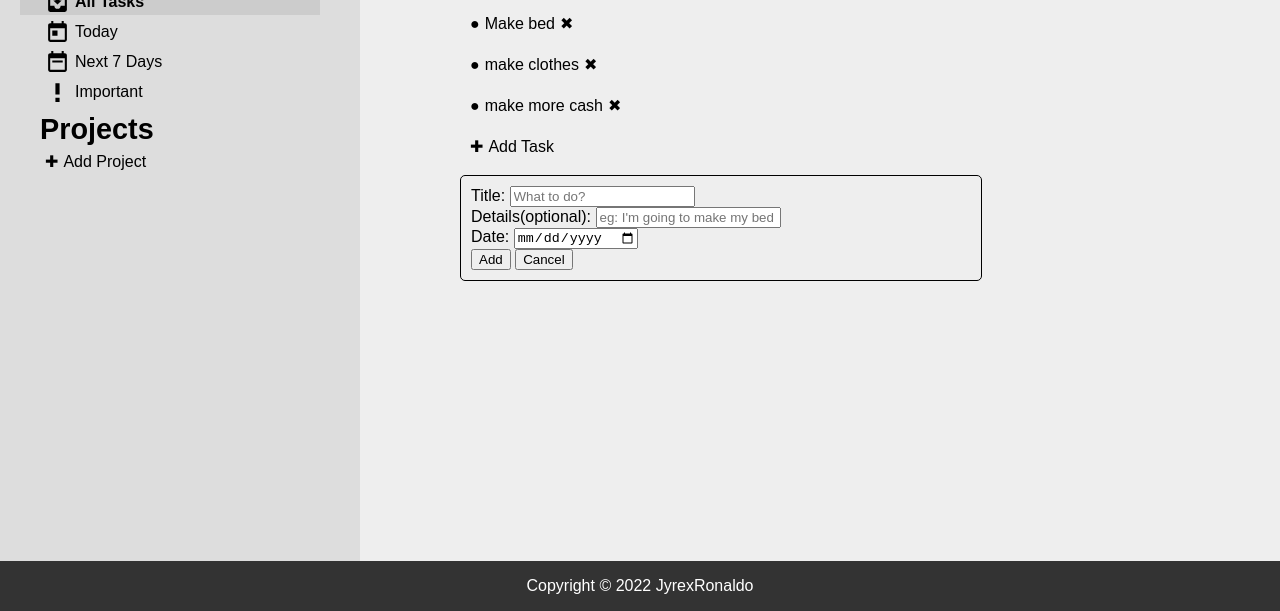
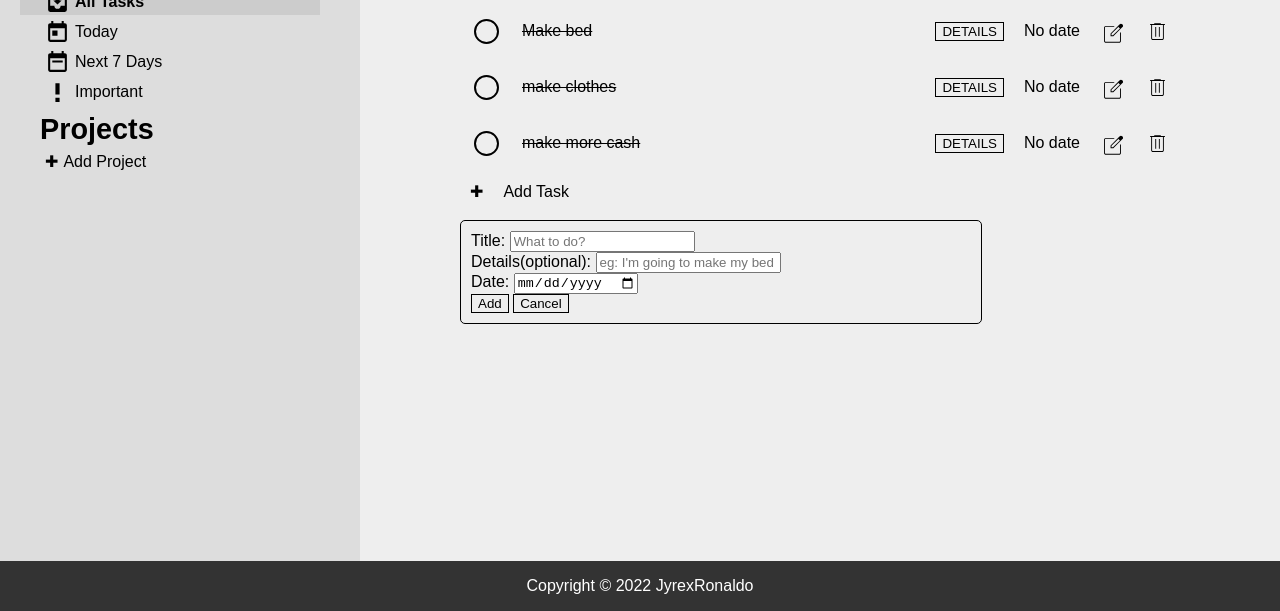
Before and after one commit to JyrexRonaldo/todo-list, a website built with webpack: page dist/index.html in a window 1280 px wide. Both pictures are taken after a click on the item "All Tasks". Shown: the part 189-800 px from the top of the page. Built offline with nearby package versions, Linux system fonts and the light colour scheme.

Commit message:
Add todo design

```diff
--- a/src/index.js
+++ b/src/index.js
@@ -57,6 +57,42 @@ const todoController = (function(projects) {
 }
 )(projects)
 
+console.log(projects.getProjects());
+
+projects.addProject('make money');
+
+console.log(projects.getProjects());
+
+todoController.addTodo('make money', 'buy cows', 'so i can sell', 'now!', true)
+
+todoController.addTodo('make money', 'buy stocks', 'so i can profit', 'alse now!', true)
+
+console.log(projects.getProjects());
+
+const makeMoney = projects.getProject('make money')
+
+for (const key in makeMoney) {
+    console.log(makeMoney[key].description)
+}
+
+console.log(makeMoney)
+
+
+
+
+
+
+
+
+
+
+
+
+
+
+
+
+
 const screenController = (function(projects) {
     const addProjectForm = document.querySelector('form button:nth-child(2)');
     const cancelProjectForm = document.querySelector('form button:nth-child(3)');
@@ -64,6 +100,13 @@ const screenController = (function(projects) {
     const addProjectButton = document.querySelector('.project-list .add');
     const projectList = document.querySelector('.project-list');
     const projectForm = document.querySelector('form.project');
+    // let listCollecttion = document.querySelectorAll('li');
+
+    // function updateListCollection() {
+    //    const listCollecttion = document.querySelectorAll('li:not(.add)');
+    //    console.log(listCollecttion)
+    // }
+    getSelectedProject()
 
     function createProjectNode(name) {
         const newProjectNode = document.createElement('li');
@@ -71,9 +114,33 @@ const screenController = (function(projects) {
         img.setAttribute('src', '../src/assets/menu.svg');
         const deleteButton = document.createElement('img');
         deleteButton.classList.add('delete-button');
-        deleteButton.setAttribute('src', '../src/assets/close-icon.svg')
+        deleteButton.setAttribute('src', '../src/assets/delete-icon.svg')
         newProjectNode.append(img, `${name}`, deleteButton)
         return newProjectNode
+      }
+
+    //   function getSelectedProject() {
+    //     const listCollecttion = document.querySelectorAll('section:first-child li:not(.add)');
+    //     listCollecttion.forEach(listItem => {
+    //         listItem.addEventListener('click', (e) => {
+    //             return e.target.textContent;
+    //         })
+    //     });
+    //   }
+
+      function getSelectedProject() {
+        const listCollecttion = document.querySelectorAll('section:first-child li:not(.add)');
+        listCollecttion.forEach(listItem => {
+            listItem.addEventListener('click', (e) => {
+                let allProjectList = document.querySelectorAll('section:first-child li:not(.add)');
+                for (let i = 0; i < allProjectList.length; i++) {
+                    allProjectList[i].classList.remove('selected')
+                }
+                e.target.classList.add('selected')
+                console.log(e.target.textContent)
+
+            })
+        });
       }
 
       function closeProjectForm() {
@@ -84,8 +151,14 @@ const screenController = (function(projects) {
       addProjectForm.addEventListener('click', () => {
         projects.addProject(projectInput.value)
         renderProjectList()
+        getSelectedProject()
         addDeleteButton()
         closeProjectForm()
+    // updateListCollection()
+        // listCollecttion = document.querySelectorAll('li:not(.add)');
+        // console.log(listCollecttion)
+        // const activeList = document.querySelectorAll('li:not(.add)');
+        // console.log(activeList)
       })
 
       function renderProjectList() {
@@ -108,10 +181,7 @@ const screenController = (function(projects) {
             addDeleteButton();
             })
         });
-
         }
-
-
 
       addProjectButton.addEventListener('click', () => {
         projectForm.style.display = 'flex';
@@ -121,4 +191,6 @@ const screenController = (function(projects) {
         closeProjectForm();
     });
 
+
+
 })(projects)
--- a/src/style.css
+++ b/src/style.css
@@ -120,10 +120,6 @@
     text-decoration: line-through;
 }
 
- section:nth-child(2) li::before {
-  content: "● ";
-}
-
 .todo .add::before, .add::before {
     content: "✚ ";
 }
@@ -155,3 +151,46 @@
     justify-content: center;
     align-items: flex-start;
 }
+
+svg {
+    width: 25px;
+    height: auto;
+    margin-left: auto;
+}
+
+section:nth-child(2) .delete-button {
+    margin-left: 0px;
+}
+
+.todo li {
+    /* text-decoration: line-through; */
+    display: flex;
+    /* justify-content: space-between; */
+    gap: 20px;
+}
+
+.todo p {
+    text-decoration: line-through;
+}
+
+[type=checkbox] {
+    appearance: none;
+    border: 2px solid black;
+    width: 25PX;
+    height: 25px;
+    border-radius: 50%;
+}
+
+[type=checkbox]:checked::before {
+    content: "✔";
+    font-size: 19px;
+    position: relative;
+    right: -3px;
+    /* background-color: green; */
+}
+
+.todo button {
+    border: 0.1px solid black;
+    background-color: #EEEEEE;
+    margin-left: auto;
+}
```
Also changed, not shown: dist/index.html, src/assets/close-icon.svg (deleted), src/assets/delete-icon.svg (added), src/assets/edit-icon.svg (added), src/assets/todo-logo.svg (renamed from src/assets/Papirus-Team-Papirus-Apps-Gnome-todo.svg).
